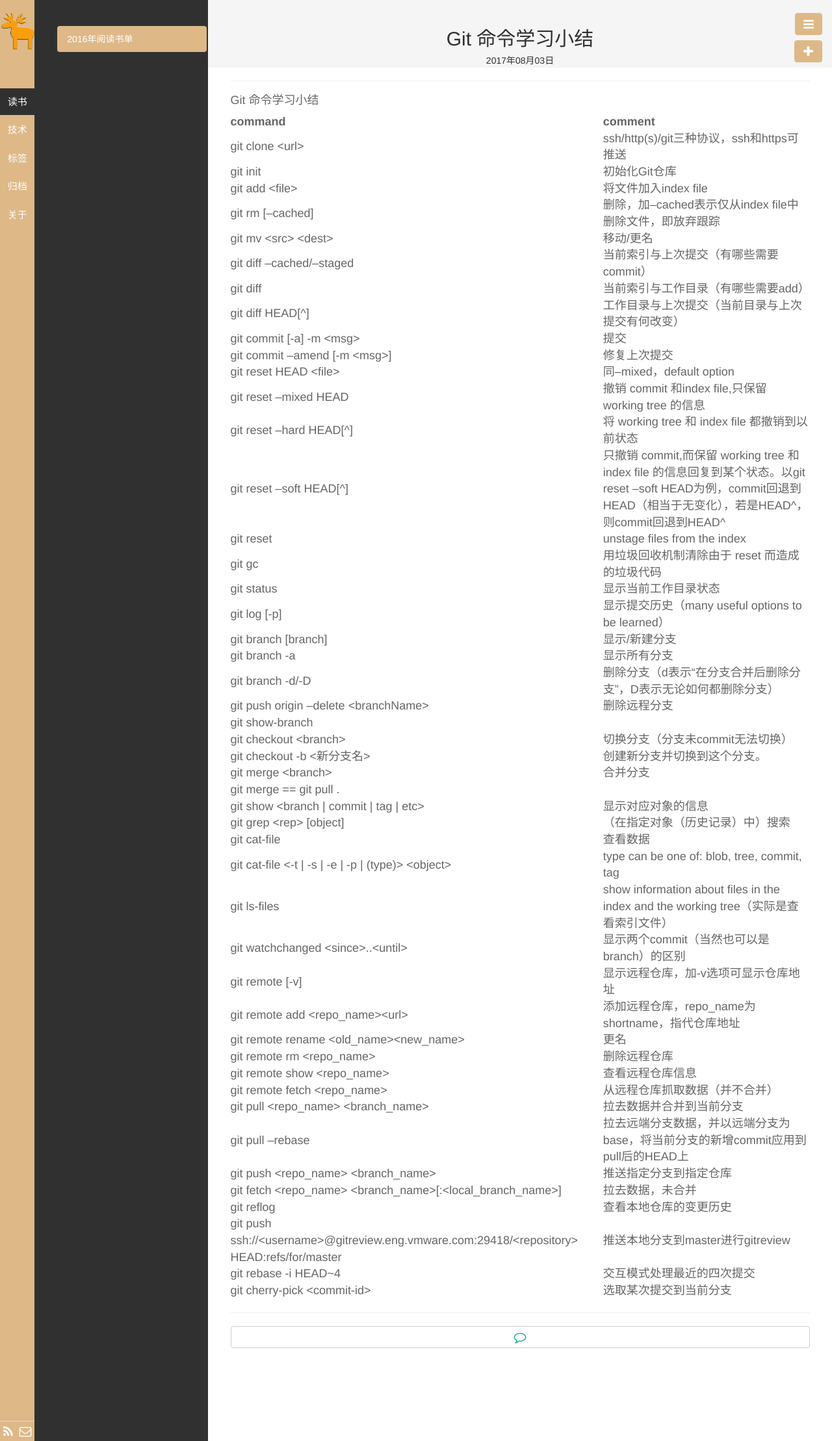
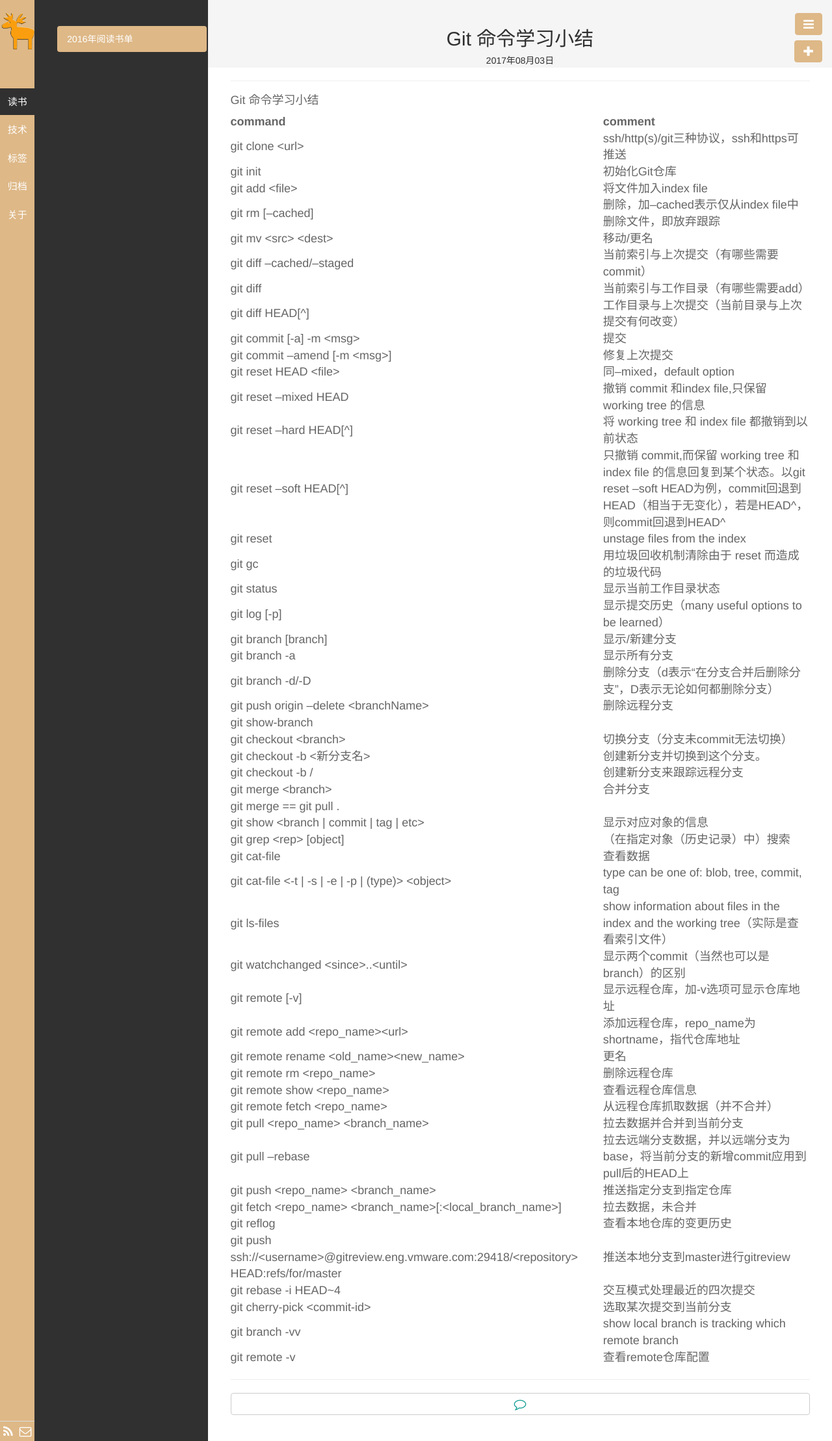
Before and after one commit to qhdwhy184/qhdwhy184.github.io, a Jekyll site: the page built from _posts/技术/2017-08-03-Git命令学习小结.md, in a window 1280 px wide. Shown: the whole page at 65% size. Built offline with Jekyll 4.4.1, drawn with Linux system fonts in a browser that asks for light colours.

Commit message:
Update 2017-08-03-Git命令学习小结.md

```diff
--- a/_posts/技术/2017-08-03-Git命令学习小结.md
+++ b/_posts/技术/2017-08-03-Git命令学习小结.md
@@ -38,6 +38,7 @@ description:
 |git show-branch||
 |git checkout &lt;branch&gt;|切换分支（分支未commit无法切换）|
 |git checkout -b &lt;新分支名&gt;|创建新分支并切换到这个分支。|
+|git checkout -b <branch_name> <remote_repository>/<branch_name>|创建新分支来跟踪远程分支|
 |git merge &lt;branch&gt;|合并分支|
 |git merge == git pull .||
 |git show &lt;branch &#124; commit &#124; tag &#124; etc&gt;|显示对应对象的信息|
@@ -60,3 +61,5 @@ description:
 |git push ssh://&lt;username&gt;@gitreview.eng.vmware.com:29418/&lt;repository&gt; HEAD:refs/for/master|推送本地分支到master进行gitreview|
 |git rebase -i HEAD~4|交互模式处理最近的四次提交|
 |git cherry-pick &lt;commit-id&gt;|选取某次提交到当前分支|
+|git branch -vv|show local branch is tracking which remote branch|
+|git remote -v|查看remote仓库配置|
```
